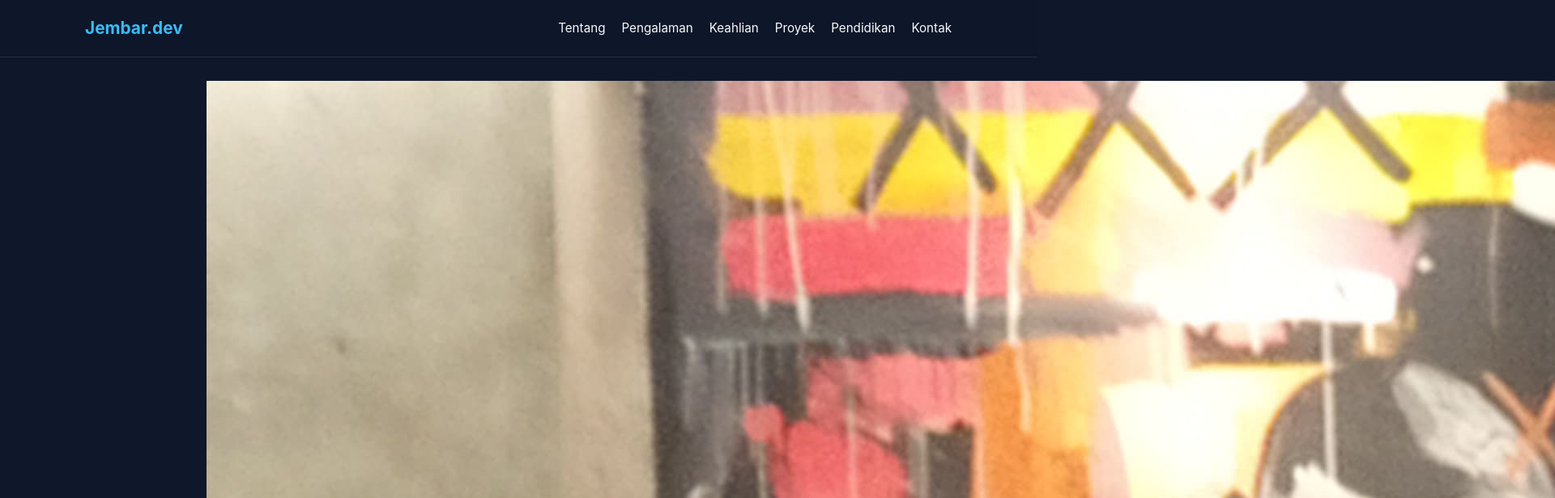
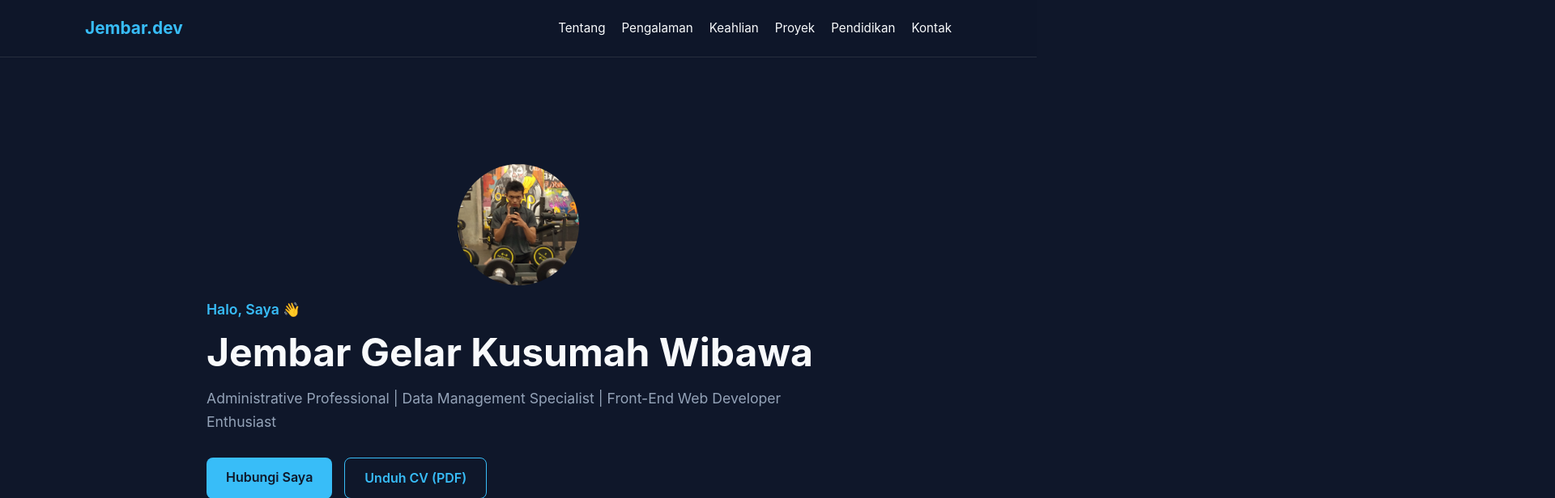
Before and after one commit to jembargelar/jembar-portfolio, a React (Vite) app: page / in a window 1280 px wide. Shown: the top 616 px of the page at 81% size, 1920 px wide, since content can reach past the window. Built offline with nearby package versions, Linux system fonts and the light colour scheme.

Commit message:
fix: kunci ukuran foto dengan inline style

```diff
--- a/src/components/Hero.jsx
+++ b/src/components/Hero.jsx
@@ -4,11 +4,20 @@ export default function Hero() {
   return (
     <section className="hero" id="hero">
       <div className="container hero-content">
-        <img
-          src="/profile.jpg"
-          alt={personal.name}
-          className="w-32 h-32 md:w-40 md:h-40 rounded-full object-cover object-center mb-4"
-        />
+  <img
+  src="/profile.jpg"
+  alt={personal.name}
+  style={{
+    width: "150px",
+    height: "150px",
+    borderRadius: "50%",
+    objectFit: "cover",
+    objectPosition: "center",
+    display: "block",
+    margin: "0 auto 1rem auto"
+  }}
+/>
+
         <p className="hero-subtitle">Halo, Saya 👋</p>
         <h1 className="hero-title">{personal.name}</h1>
         <p className="hero-desc">{personal.role}</p>
```
